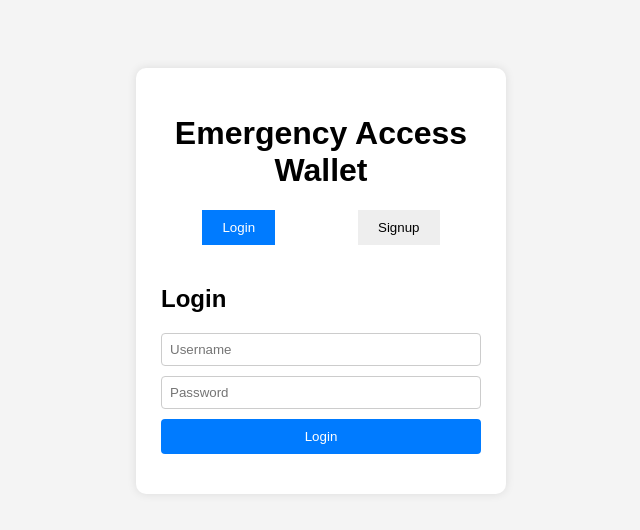
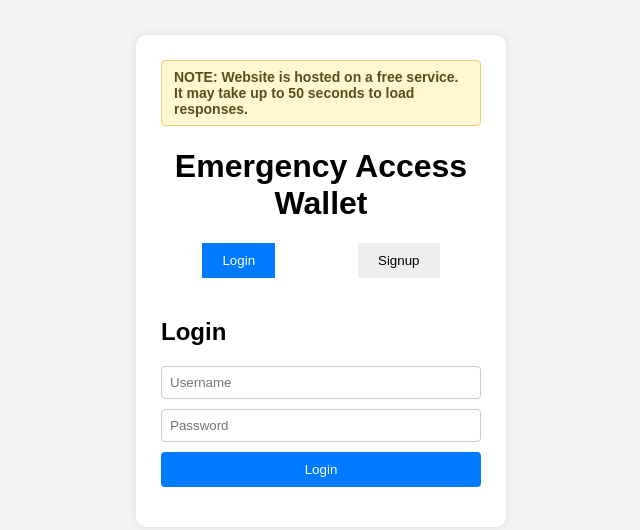
Before and after one commit to sarthak-mishraa/eaw, a plain HTML site: page index.html in a window 1280 px wide. Shown: the part 127-657 px from the top of the page, without its empty margins (319-959 px from the left). Drawn offline with Linux system fonts and the light colour scheme.

Commit message:
Update index.html

```diff
--- a/index.html
+++ b/index.html
@@ -7,6 +7,11 @@
 </head>
 <body>
   <div class="container">
+
+    <div style="font-size:14px; margin-bottom:12px; padding:8px 12px; border-radius:4px; background:#fff7d1; border:1px solid #e8d274; font-weight:600; color:#5a4e1e;">
+      NOTE: Website is hosted on a free service. It may take up to 50 seconds to load responses.
+    </div>
+
     <h1>Emergency Access Wallet</h1>
 
     <div class="tabs">
```
